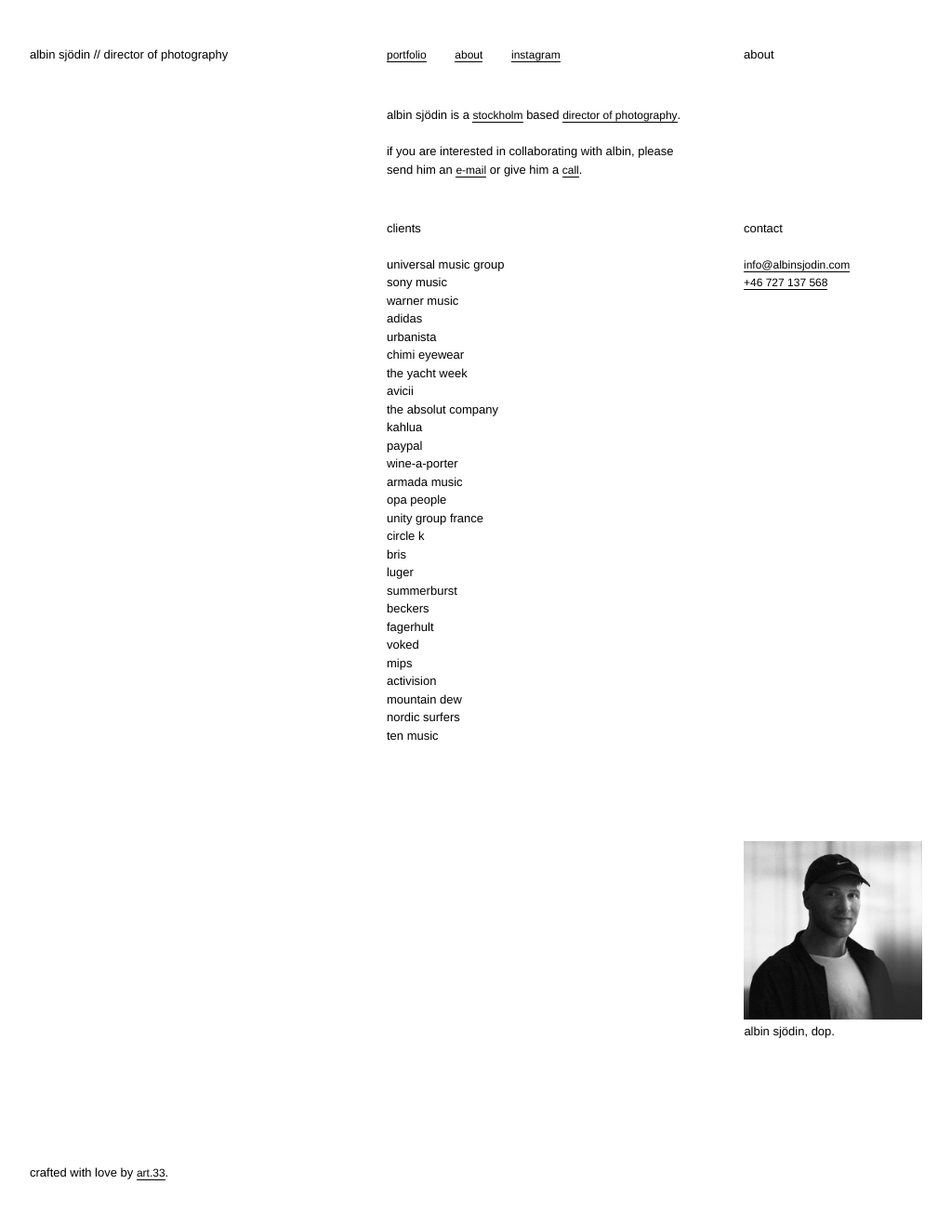
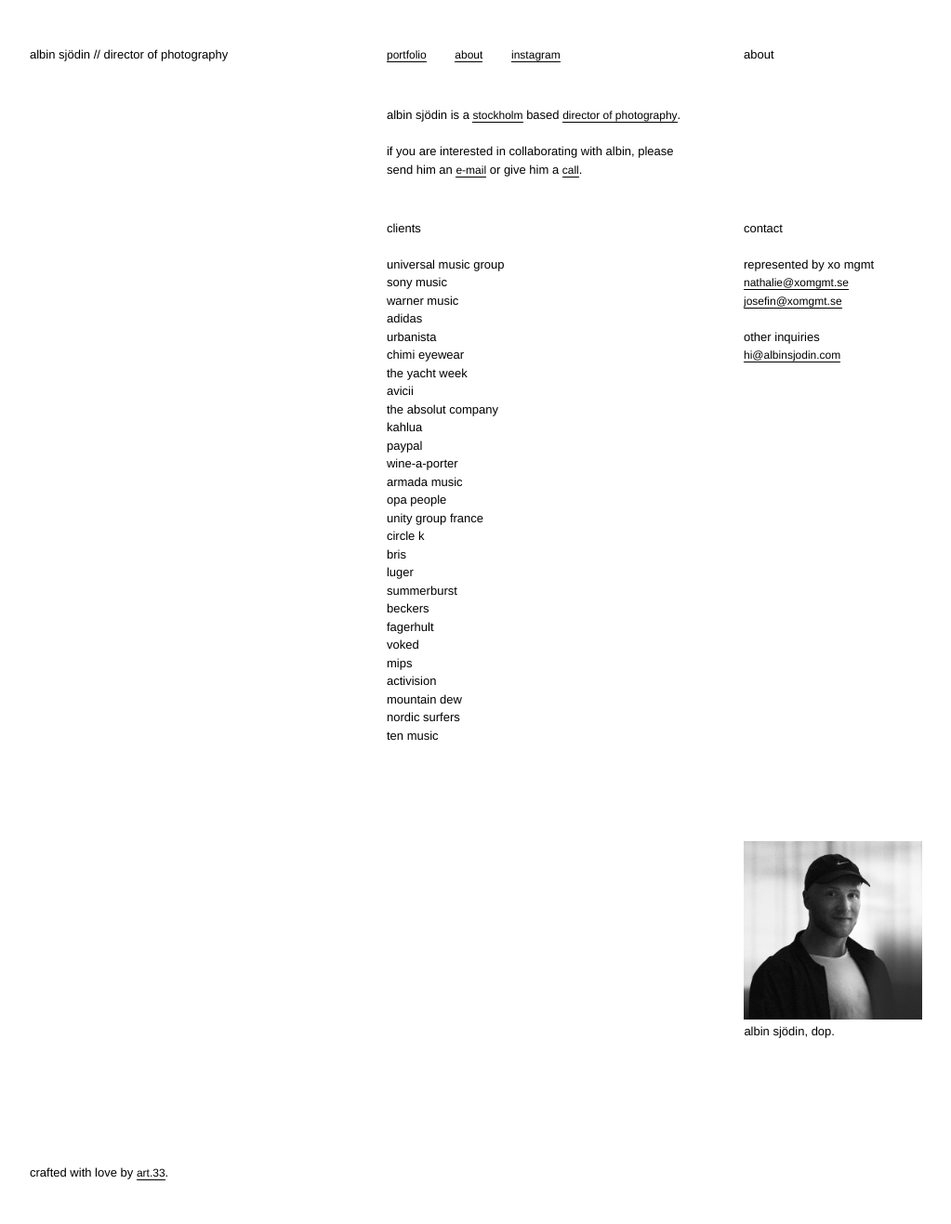
Before and after one commit to manspeterson/albin-site, a Jekyll site: the page built from about.md, in a window 1280 px wide. Shown: the whole page at 93% size, without its empty margins (32-1055 px from the left). Built offline with Jekyll 4.4.1, drawn with Linux system fonts in a browser that asks for light colours; nearby versions of some CDN libraries; some web fonts are replaced.

Commit message:
update contact info

```diff
--- a/_layouts/about.html
+++ b/_layouts/about.html
@@ -17,6 +17,10 @@
         <br/> {% endfor %}</p>
     </div>
     </div>
-    <div class="col c33"><h2>contact</h2><p><br/><a href="mailto:info@albinsjodin.com">info@albinsjodin.com</a><br/><a href="tel://+46727137568">+46 727 137 568</a></p></div>
+    <div class="col c33"><h2>contact</h2><p><br/>Represented by XO Mgmt<br/>
+        <a href="mailto:nathalie@xomgmt.se">nathalie@xomgmt.se</a><br/>
+        <a href="mailto:josefin@xomgmt.se">josefin@xomgmt.se</a><br/><br/>
+        Other inquiries<br/>
+<a href="mailto:hi@albinsjodin.com">hi@albinsjodin.com</a></p></div>
     <div class="col c67o c100 profile-photo"><img src="{{ '/img/albin.jpg' | prepend: site.baseurl }}">albin sjödin, dop.</div>
 </article>
```
